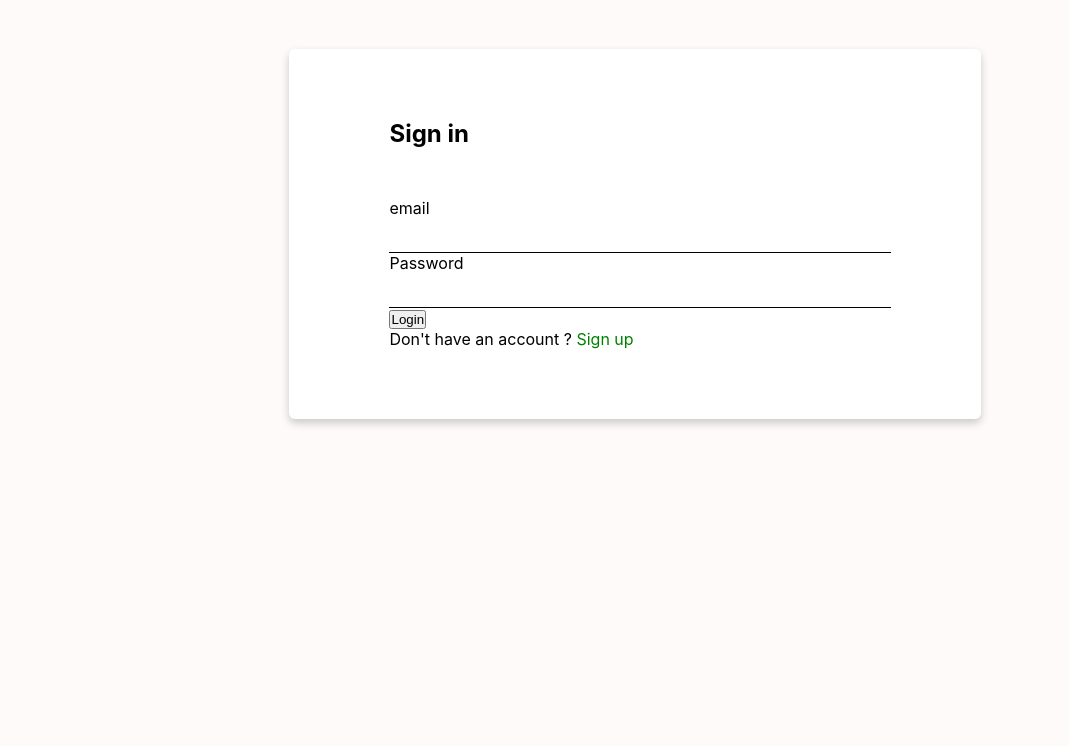
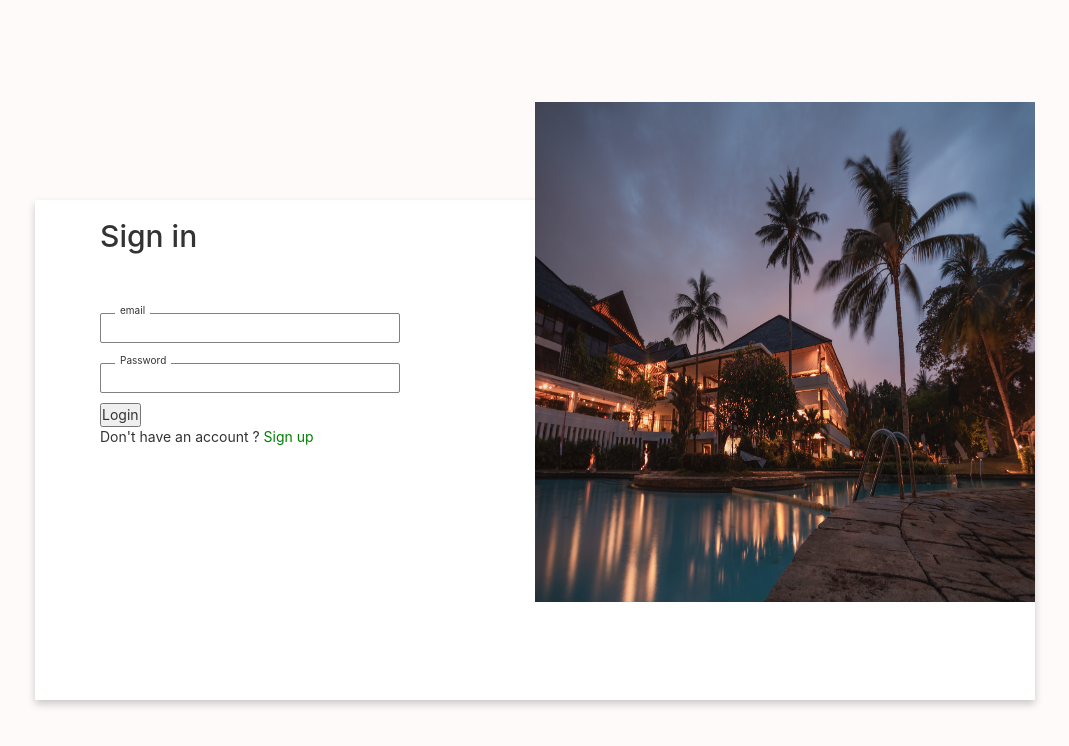
Before and after one commit to TemoshoS/Hotel-App, a React (Create React App) app: page / in a window 1280 px wide. Shown: the top 746 px of the page, without its empty margins (105-1174 px from the left). Built offline with nearby package versions, Linux system fonts and the light colour scheme.

Commit message:
first commit

```diff
--- a/package.json
+++ b/package.json
@@ -6,6 +6,7 @@
     "@testing-library/jest-dom": "^5.16.5",
     "@testing-library/react": "^13.4.0",
     "@testing-library/user-event": "^13.5.0",
+    "bootstrap": "^5.3.0",
     "firebase": "^10.0.0",
     "react": "^18.2.0",
     "react-dom": "^18.2.0",
--- a/public/index.html
+++ b/public/index.html
@@ -15,6 +15,7 @@
       user's mobile device or desktop. See https://developers.google.com/web/fundamentals/web-app-manifest/
     -->
     <link rel="manifest" href="%PUBLIC_URL%/manifest.json" />
+    <link href="https://maxcdn.bootstrapcdn.com/bootstrap/3.3.7/css/bootstrap.min.css" rel="stylesheet"/>
     <!--
       Notice the use of %PUBLIC_URL% in the tags above.
       It will be replaced with the URL of the `public` folder during the build.
--- a/src/App.css
+++ b/src/App.css
@@ -17,48 +17,100 @@ body {
 
 }
 
+.auth-image {
 
+
+width: 50%;
+height: 500px;
+margin-top: -355px;
+margin-left: 500px;
+
+}
+
+.auth{
+  margin-left: 65px;
+}
+
+.auth-card{
+
+  box-shadow: 0 4px 8px 0 rgba(0, 0, 0, 0.2);
+  background-color: white;
+  height: 500px;
+  width:1000px;
+  margin-top: 200px;
+}
 
 
 .heading {
   margin-bottom: 50px;
 }
 
-.login-card {
-
-  background-color: white;
-  box-shadow: 0 4px 8px 0 rgba(0, 0, 0, 0.2);
-  transition: 0.3s;
-  width: 100%;
-  height: 100%;
-  margin-top: 10%;
-  border-radius: 6px;
-  padding: 70px 100px;
-
+.input-container {
+  position: relative;
 }
 
-.input-container input {
-  border: 0;
-  border-bottom: 1px solid black;
-  background: transparent;
-  width: 100%;
-  padding: 8px 5px;
-  font-size: 16px;
-  color: black;
+
+input {
+  border: 1px solid gray;
+  border-radius: 2px;
+  position: relative;
+  width: 300px;
+  margin-top: 10px;
+  margin-bottom: 10px;
+  height: 30px;
 }
 
-.input-container input:focus {
-  border: none;
-  outline: none;
-  border-bottom: 1px solid black;
+label {
+  font-weight: normal;
+  font-size: 10px;
+  position: absolute;
+  z-index: 1;
+  left: 1.5em;
+  background-color: white;
+  padding: 0 5px;
 }
 
-.input-container input:focus~label,
-.input-container input:valid~label {
-  top: -12px;
-  font-size: 12px;
 
+.password-input-container {
+  position: relative;
 }
+
+.password-toggle-icon {
+  position: absolute;
+  top: 50%;
+  right: 10px;
+  transform: translateY(-50%);
+  cursor: pointer;
+}
+
+/* Additional styles for the eye icon */
+.fa-eye:before {
+  content: '\f06e'; /* FontAwesome eye icon */
+}
+
+.fa-eye-slash:before {
+  content: '\f070'; /* FontAwesome eye-slash icon */
+}
+
+
+.submit-button{
+  margin-top: 20px;
+  padding: 6px 30px;
+  margin-bottom: 20px;
+  background-color: rgb(247, 199, 128);
+  border: none;
+  color: white;
+  border-radius: 5px;
+  font-weight: bold;
+}
+
+.login-link {
+color: red;
+text-decoration: none;
+}
+
+
+
 
 
 .navbar-links-container a {
--- a/src/Components/signin.js
+++ b/src/Components/signin.js
@@ -1,7 +1,8 @@
-import React,{ useState } from 'react';
-import { Link ,useNavigate} from 'react-router-dom';
+import React, { useState } from 'react';
+import { Link, useNavigate } from 'react-router-dom';
 import { getAuth, signInWithEmailAndPassword } from 'firebase/auth';
 import { auth } from '../config/firebase';
+import authimage from '../images/login.jpg'
 
 const Signin = () => {
 
@@ -9,14 +10,14 @@ const Signin = () => {
     const [password, setPassword] = useState('');
     const naviagte = useNavigate();
 
-    const login=()=>{
+    const login = () => {
 
-        signInWithEmailAndPassword(auth, email, password).then(()=>{
+        signInWithEmailAndPassword(auth, email, password).then(() => {
 
             alert('login successfully');
             naviagte('/home');
 
-        }).catch((error)=>{
+        }).catch((error) => {
             console.log(error.message);
 
         })
@@ -25,30 +26,28 @@ const Signin = () => {
     }
 
     return (
-        <div>
+        <div className='auth-card'>
 
-            <div className='login-card'>
+            <div className='auth'>
                 <h2 className='heading'>Sign in</h2>
+
                 <div className='input-container'>
-
                     <label>email</label>
                     <input type='text' onChange={(event) => setEmail(event.target.value)} />
-
                 </div>
 
                 <div className='input-container'>
                     <label>Password</label>
                     <input type='text' onChange={(event) => setPassword(event.target.value)} />
-
                 </div>
 
                 <button onClick={login}>Login</button>
 
-                <p>Don't have an account ? <Link to='/register' style={{color:'green', textDecoration:'none'}}>Sign up</Link></p>
-
-
+                <p>Don't have an account ? <Link to='/register' style={{ color: 'green', textDecoration: 'none' }}>Sign up</Link></p>
 
             </div>
+
+            <img src={authimage} className='auth-image'/>
 
         </div>
     )
--- a/src/Components/signup.js
+++ b/src/Components/signup.js
@@ -1,45 +1,74 @@
 import React, { useState } from 'react'
 import { getAuth, createUserWithEmailAndPassword } from 'firebase/auth';
 import { auth } from '../config/firebase';
+import authimage from '../images/login.jpg'
+import { Link } from 'react-router-dom';
 
 
 const Signup = () => {
 
   const [email, setEmail] = useState('');
   const [password, setPassword] = useState('');
+  const [name, setName] = useState('')
+  const [showPassword, setShowPassword] = useState(false)
 
-  const register=()=>{
+  const register = () => {
 
-    createUserWithEmailAndPassword(auth,email, password).then(()=>{
+    createUserWithEmailAndPassword(auth, email, password).then(() => {
       alert("Registered successfully")
 
-    }).catch((error)=>{
+    }).catch((error) => {
       console.log(error.message)
 
 
     })
 
-  }
+  };
+
+  const togglePasswordVisibility = () => {
+    setShowPassword(!showPassword);
+  };
 
   return (
-    <div>
-      <div className="login-card">
+    <div className='auth-card'>
+      <div className='auth'>
+
         <h2 className="heading">Sign up</h2>
+        <p>Register to access your account</p>
+
+
+        <div class="input-container">
+          <label >Name</label>
+          <input type="text" onChange={(e) => setName(e.target.value)} />
+        </div>
+
 
         <div className="input-container">
-          <label >Email</label> <br />
-          <input onChange={(e) => setEmail(e.target.value)} />
+          <label >Email</label>
+          <input onChange={(e) => setEmail(e.target.value)} type='text' />
         </div>
 
-        <div className="input-container">
-          <label >Password</label> <br />
-          <input onChange={(e) => setPassword(e.target.value)} />
+        <div className='input-container'>
+          <label>Password</label>
+          <div className='password-input-container'>
+            <input
+              onChange={(e) => setPassword(e.target.value)}
+              type={showPassword ? 'text' : 'password'}
+            />
+            <i
+              className={`password-toggle-icon ${showPassword ? 'fa fa-eye-slash' : 'fa fa-eye'}`}
+              onClick={togglePasswordVisibility}
+            ></i>
+          </div>
         </div>
 
-          <button onClick={register}>Sign up</button>
 
+        <button className='submit-button' onClick={register}>SIGNUP</button>
+        <p style={{ marginLeft: '130px' }}>Have an account?<Link to='/' className='login-link' >LOGIN</Link></p>
 
       </div>
+      <img src={authimage} className='auth-image' />
+
 
     </div>
   )
```
Also changed, not shown: 1 other file (tests, documents, lock files or other folders).
